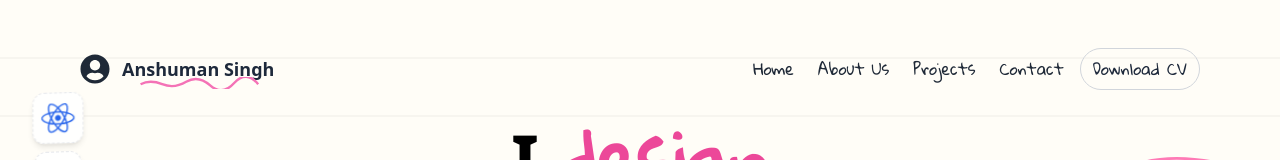
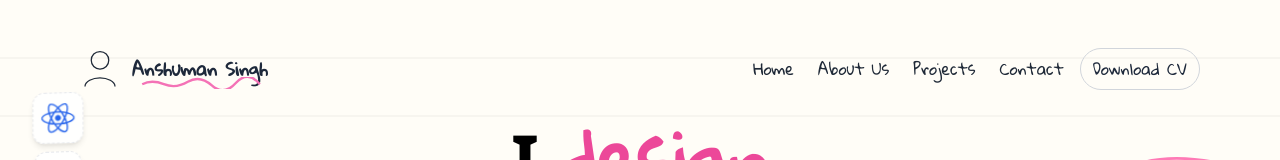
Before and after one commit to tanujgrover9/portfolio_new, a React (Vite) app: page / in a window 1280 px wide. Shown: the top 160 px of the page. Built offline with nearby package versions, Linux system fonts and the light colour scheme.

Commit message:
Add files via upload

```diff
--- a/src/components/Experience.tsx
+++ b/src/components/Experience.tsx
@@ -56,7 +56,7 @@ export const Experience = () => {
       </svg>
 
       {/* Heading */}
-      <h2 className="text-5xl font-extrabold mb-12 text-center relative">
+      <h2 className="text-5xl font-extrabold mb-12 text-center relative font-handwriting">
         My{" "}
         <span className="text-pink-500 font-handwriting rotate-[-2deg] inline-block relative">
           Experience
--- a/src/components/Hero.tsx
+++ b/src/components/Hero.tsx
@@ -4,7 +4,7 @@ import { motion, useMotionValue, useTransform } from "framer-motion";
 import {
   FaPenNib,
   FaCode,
-  FaUserCircle,
+
   FaReact,
 
   FaJsSquare,
@@ -133,9 +133,22 @@ export default function Hero() {
 >
   {/* Left: Name */}
   <div className="flex items-center gap-3 relative">
-    <FaUserCircle className="text-3xl text-gray-800" />
-    <span className="font-semibold text-lg relative">
+  {/* Doodle User Icon */}
+  <svg
+    xmlns="http://www.w3.org/2000/svg"
+    viewBox="0 0 64 64"
+    className="w-10 h-10 text-gray-800"
+    fill="none"
+    stroke="currentColor"
+    strokeWidth="2"
+  >
+    <path d="M32 32c8 0 14-6 14-14s-6-14-14-14-14 6-14 14 6 14 14 14z" />
+    <path d="M8 60c0-8 12-14 24-14s24 6 24 14" />
+  </svg>
+
+  <span className="font-semibold text-lg relative font-handwriting">
     Anshuman Singh
+    {/* Sketch underline */}
     <svg
       className="absolute left-0 bottom-[-6px] w-full h-3 text-pink-400"
       viewBox="0 0 100 10"
@@ -147,6 +160,7 @@ export default function Hero() {
     </svg>
   </span>
 </div>
+
 
   {/* Right: Navigation */}
   <div className="flex items-center gap-4">
--- a/src/components/Projects.tsx
+++ b/src/components/Projects.tsx
@@ -48,7 +48,7 @@ export const Projects = () => {
       {/* Heading */}
       <div className="text-center mb-14 relative z-10">
         <p className="italic text-pink-600 font-handwriting text-xl">My Work</p>
-        <h3 className="text-5xl font-extrabold text-gray-900 mt-6 relative inline-block">
+        <h3 className="text-5xl font-extrabold text-gray-900 mt-6 relative inline-block font-handwriting">
           Featured{" "}
           <span className="bg-pink-300 px-2 rounded-lg font-handwriting relative">
             Projects
--- a/src/components/Skills.tsx
+++ b/src/components/Skills.tsx
@@ -57,7 +57,7 @@ export const Skills = () => {
         <p className="italic text-pink-600 font-handwriting text-xl mb-2">
           Tools I love to use
         </p>
-        <h3 className="text-5xl font-extrabold text-black relative inline-block">
+        <h3 className="text-5xl font-extrabold text-black relative inline-block font-handwriting">
           My{" "}
           <span className="relative text-yellow-600 font-handwriting rotate-[-2deg] inline-block">
             Skills
```
Also changed, not shown: public/fruit.png (added), src/components/Approach.tsx (line endings or trailing spaces). Lines whose indentation alone changed are shown as unchanged.
